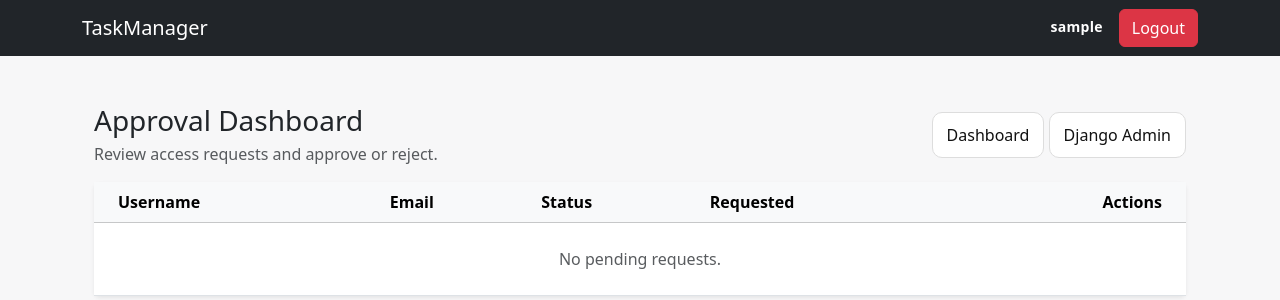
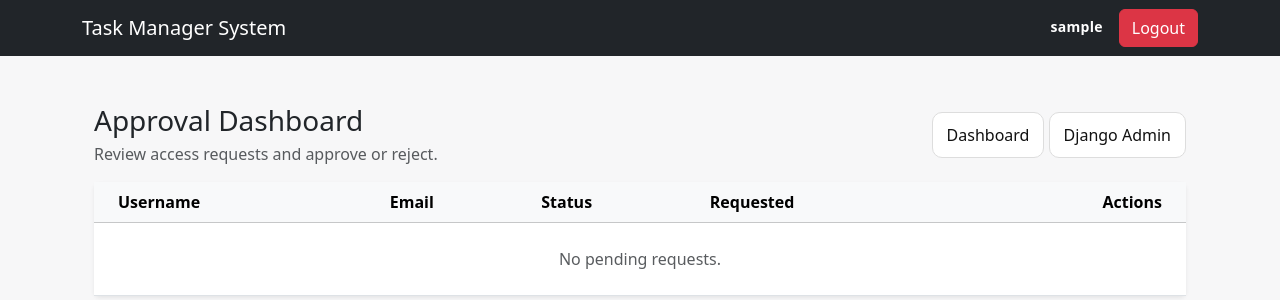
Before and after one commit to shoira366/dscc-task-manager, a Django app: page /approvals/ in a window 1280 px wide. Shown: the top 300 px of the page. Run offline with Django 4.2, Linux system fonts and the light colour scheme; the visitor is signed in with stand-in values (Sample User, id 1); data that the repository does not hold is empty.

Commit message:
Demo change

```diff
--- a/templates/base.html
+++ b/templates/base.html
@@ -15,7 +15,7 @@
 
 <nav class="navbar navbar-dark bg-dark navbar-expand-lg">
     <div class="container">
-        <a class="navbar-brand" href="/">TaskManager</a>
+        <a class="navbar-brand" href="/">Task Manager System</a>
 
         <div>
             {% if user.is_authenticated %}
```
